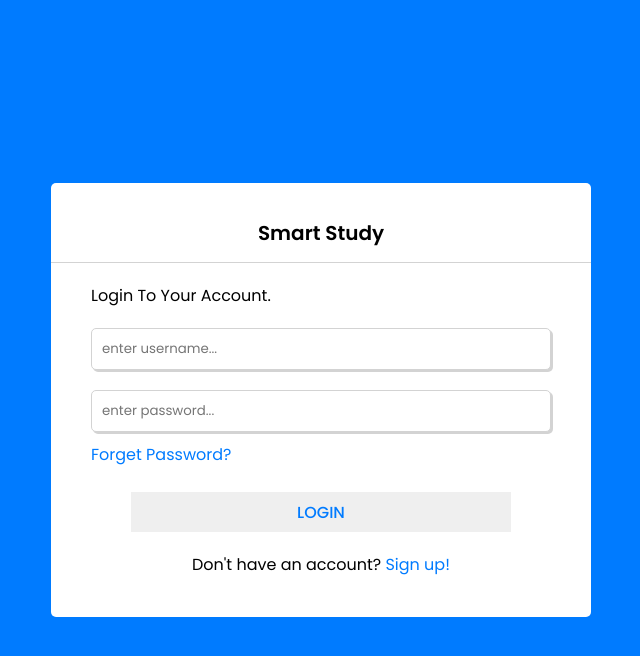
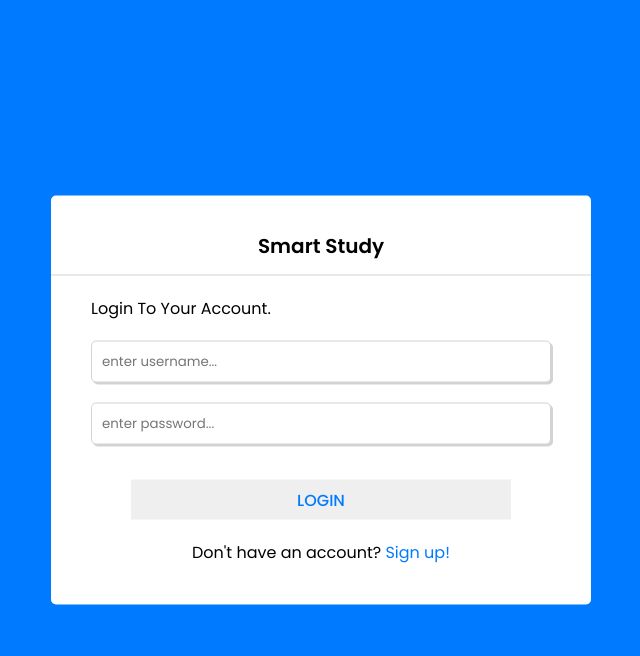
Before and after one commit to TainaMalave/cps353-math-app, a PHP site: page /php/login.php in a window 1280 px wide. Shown: the top 656 px of the page, without its empty margins (319-959 px from the left). Run offline with PHP 8.4, Linux system fonts and the light colour scheme.

Commit message:
presetation video

```diff
--- a/php/login.php
+++ b/php/login.php
@@ -72,11 +72,6 @@ if ($_SERVER['REQUEST_METHOD'] == 'POST')
                     </div>
                 </div>
 
-                <!-- Link to Reset Password. -->
-                <div class="reset-password">
-                    <a href="#">Forget Password?</a>
-                </div>
-
                 <!-- Login to account -->
                 <div id="login-pg-btn" class="buttons">
                     <button class="login" type="submit">LOGIN</button>
```
Also changed, not shown: user_pics/1184619594.png (added), user_pics/1972769060.png (added), user_pics/863770212.png (added), 1 other file.
